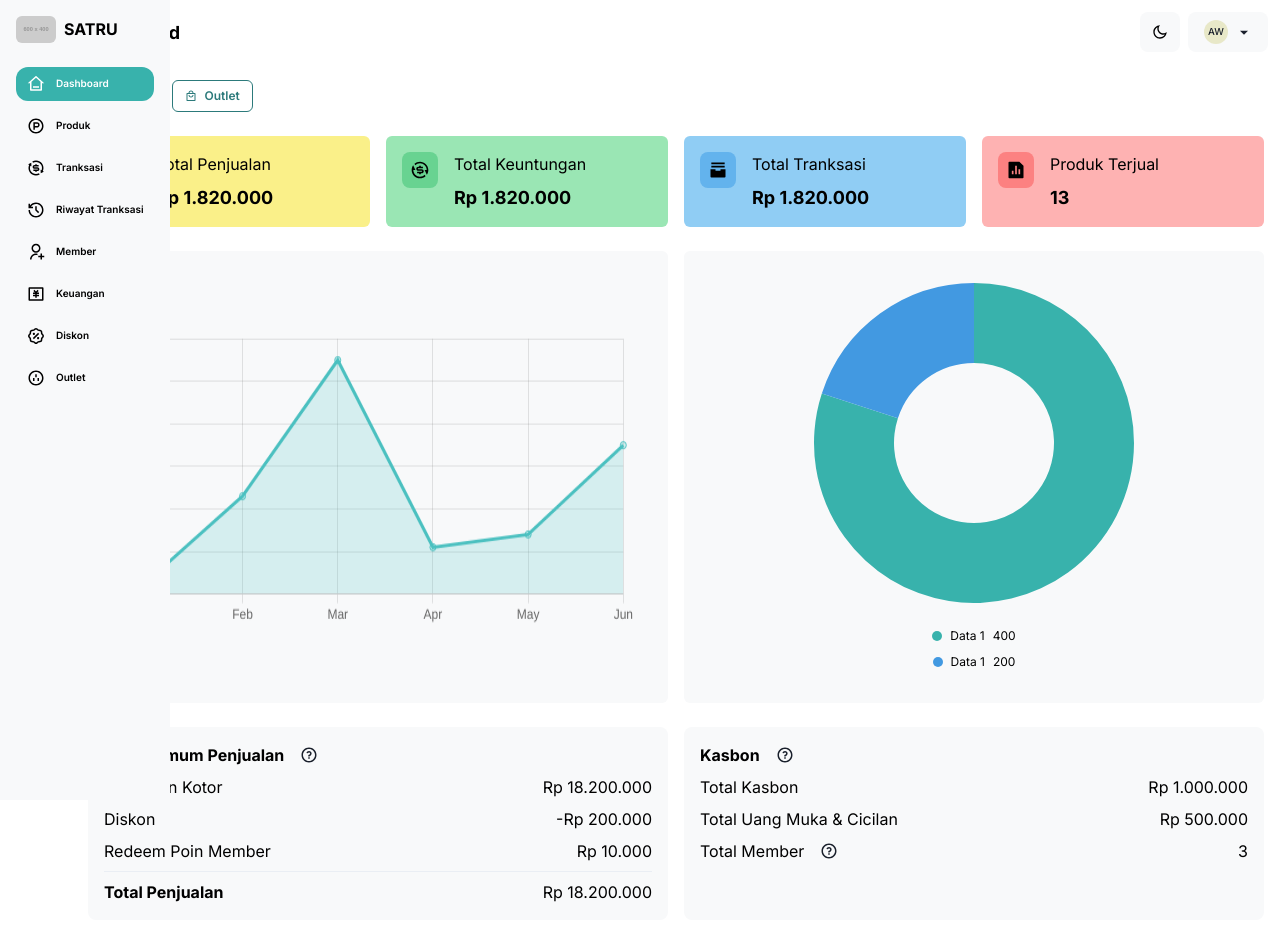
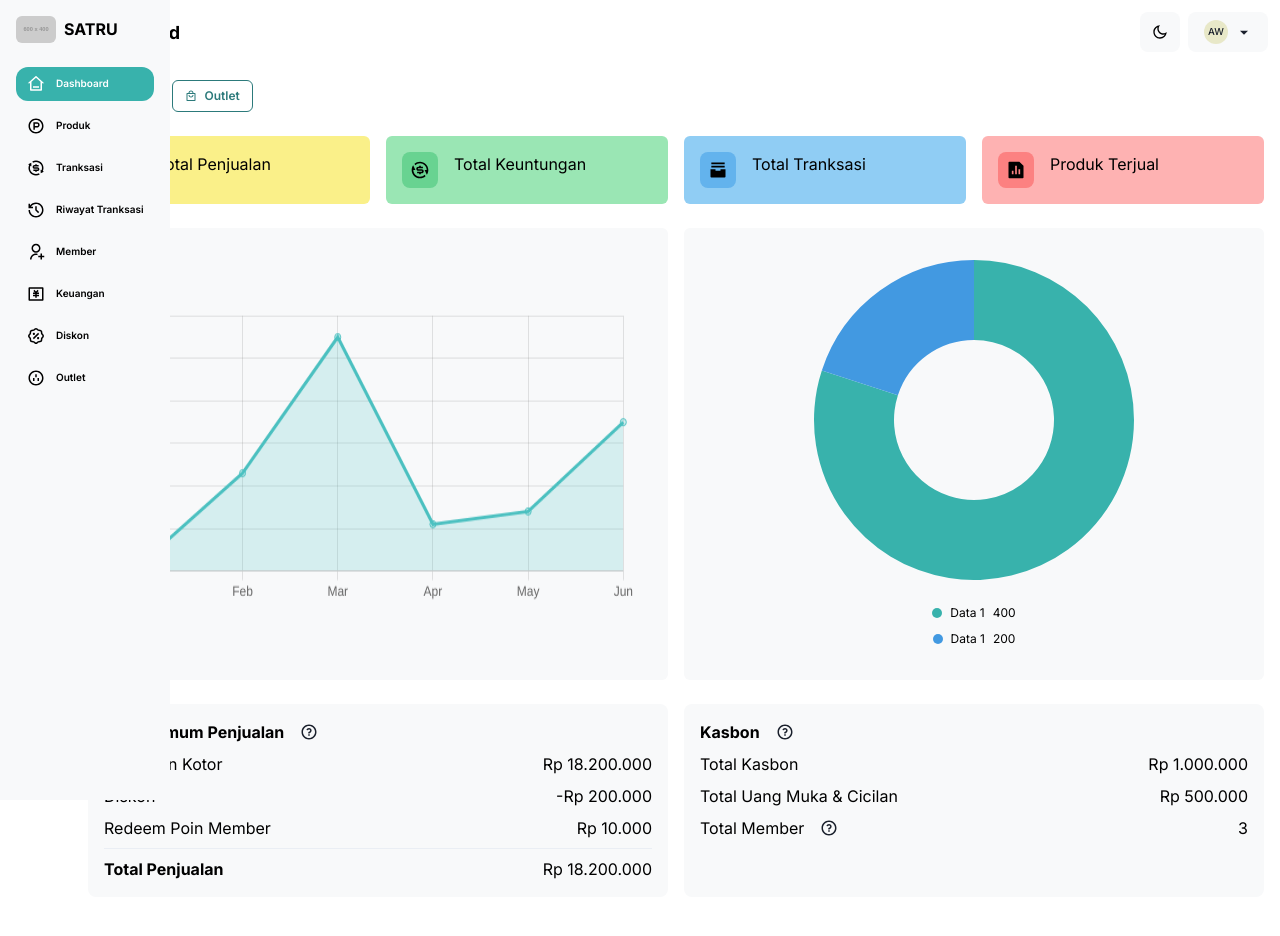
Before and after one commit to arifwp/satru, a React (Create React App) app: page /dashboard in a window 1280 px wide. After the commit the page ends 913 px from the top, so only its background shows below. Built offline with nearby package versions, Linux system fonts and the light colour scheme.

Commit message:
fix layout

```diff
--- a/src/components/CustomCard.tsx
+++ b/src/components/CustomCard.tsx
@@ -1,6 +1,7 @@
 import {
   Icon,
   IconProps,
+  SkeletonText,
   Stack,
   StackProps,
   Text,
@@ -8,10 +9,11 @@ import {
 } from "@chakra-ui/react";
 import { RemixiconComponentType } from "@remixicon/react";
 import useScreenWidth from "../lib/useScreenWidth";
+import { useEffect, useState } from "react";
 
 interface Props extends StackProps {
   label: string;
-  cardValue: string;
+  value: string;
 }
 interface ICProps extends IconProps {
   bgIc: string;
@@ -20,12 +22,20 @@ interface ICProps extends IconProps {
 
 export const CustomCard = ({
   label,
-  cardValue,
+  value,
   bgIc,
   asIc,
   ...rest
 }: Props & ICProps) => {
+  const [loaded, setLoaded] = useState<boolean>(false);
+  const [data, setData] = useState<string | undefined>(undefined);
   const sw = useScreenWidth();
+
+  useEffect(() => {
+    setTimeout(() => {
+      setLoaded(true);
+    }, 2000);
+  }, []);
 
   return (
     <Stack
@@ -49,7 +59,6 @@ export const CustomCard = ({
 
       <VStack
         align={sw >= 640 ? "start" : "center"}
-        // justify={"space-between"}
         textAlign={sw >= 640 ? "start" : "center"}
       >
         <Text
@@ -63,6 +72,11 @@ export const CustomCard = ({
         >
           {label}
         </Text>
+        <SkeletonText
+          isLoaded={loaded}
+          noOfLines={1}
+          height={!loaded ? "20px" : ""}
+        >
           <Text
             fontSize={{
               base: "14px",
@@ -72,10 +86,10 @@ export const CustomCard = ({
               xl: "18px",
             }}
             fontWeight={"bold"}
-          // whiteSpace={"nowrap"}
           >
-          {cardValue}
+            {value}
           </Text>
+        </SkeletonText>
       </VStack>
     </Stack>
   );
```
Lines whose indentation alone changed are shown as unchanged.
